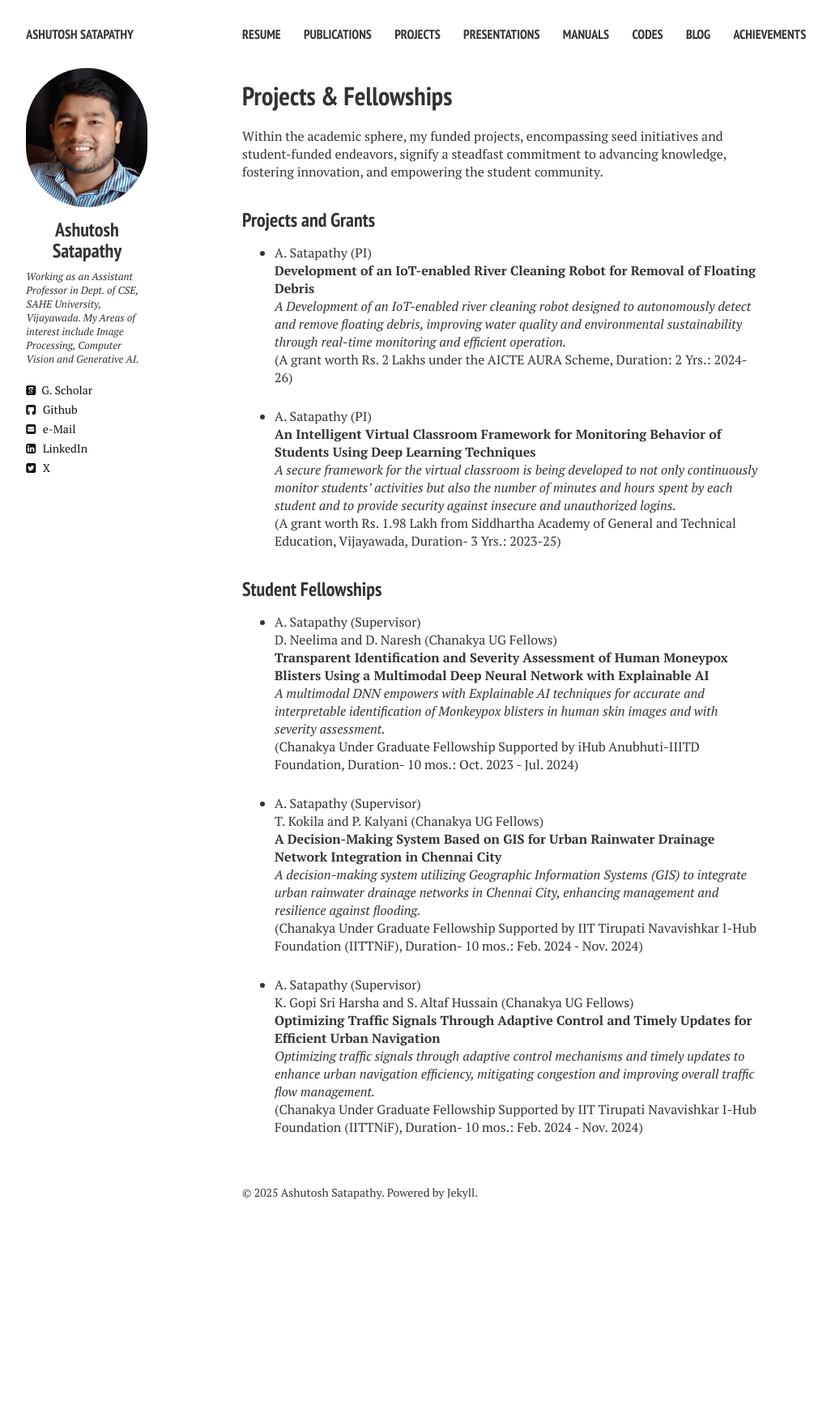
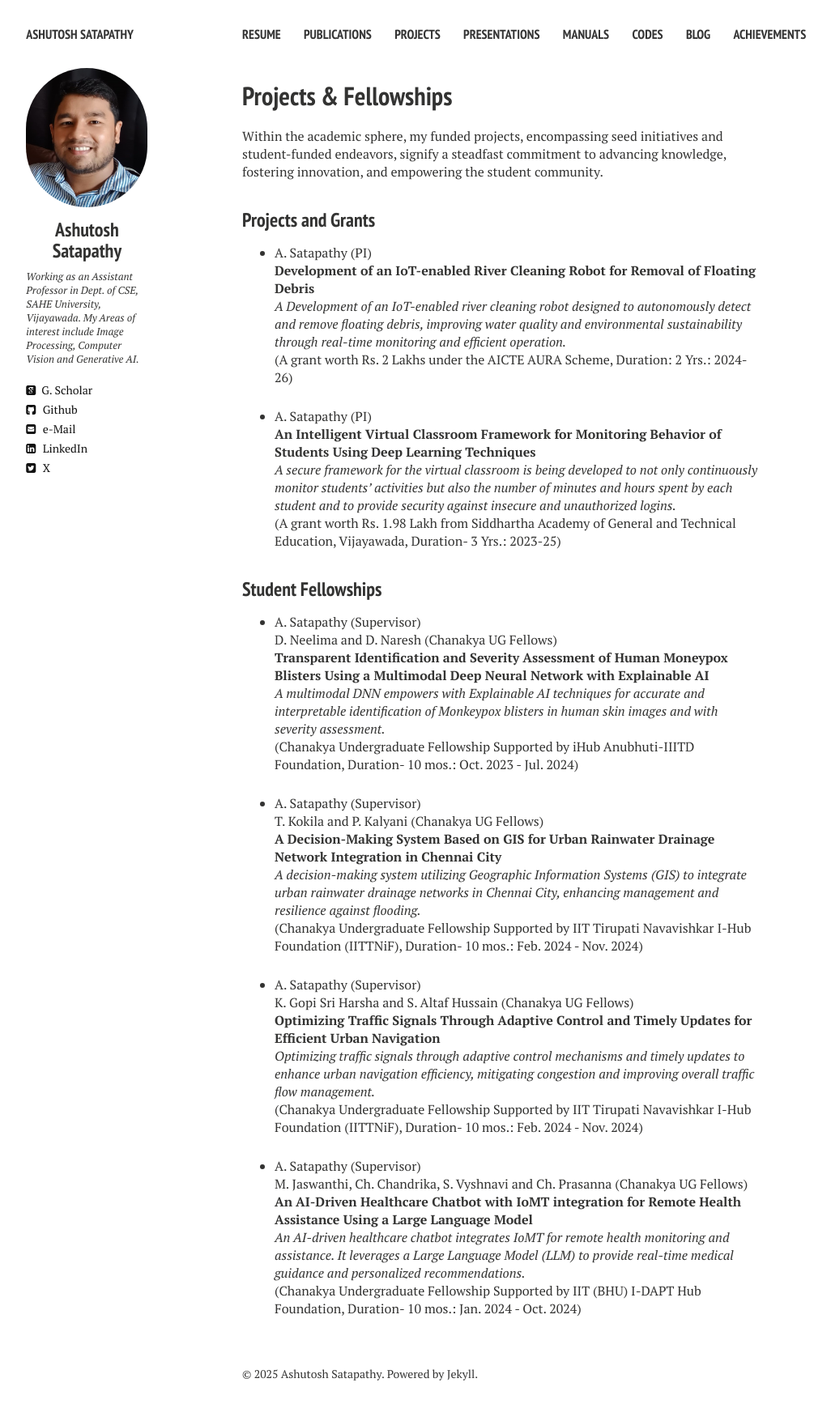
Before and after one commit to ashutoshsatapathy1990/ashutoshsatapathy1990.github.io, a Jekyll site: the page built from projects.md, in a window 1280 px wide. Shown: the whole page at 81% size, without its empty margins (21-1047 px from the left). Built offline with Jekyll 4.4.1, drawn with Linux system fonts in a browser that asks for light colours; nearby versions of some CDN libraries; before the commit the page ends 1531 px from its top, so only the background shows below that.

Commit message:
Update projects.html

```diff
--- a/_layouts/projects.html
+++ b/_layouts/projects.html
@@ -109,32 +109,44 @@ A. Satapathy (PI)
 <h3 style="margin-bottom:0px;padding-top:10px;">Student Fellowships</h3>
 <ul class="biblist">
 
-<!-- Item: ashutosh2022asda -->
+<!-- Item: ashutosh2023asda -->
 <li ><p>
 A. Satapathy (Supervisor)<br/>
 D. Neelima and D. Naresh (Chanakya UG Fellows)
 <br><b>Transparent Identification and Severity Assessment of Human Moneypox Blisters Using a Multimodal Deep Neural Network with Explainable AI</b><br>
 <i>A multimodal DNN empowers with Explainable AI techniques for accurate and interpretable identification of Monkeypox blisters in human skin images and with severity assessment.</i>
 <br/>
-(Chanakya Under Graduate Fellowship Supported by iHub Anubhuti-IIITD Foundation, Duration- 10 mos.: Oct. 2023 - Jul. 2024)<br/>
+(Chanakya Undergraduate Fellowship Supported by iHub Anubhuti-IIITD Foundation, Duration- 10 mos.: Oct. 2023 - Jul. 2024)<br/>
 </p>
-<!-- Item: ashutosh2022asdb -->
+</li>
+<!-- Item: ashutosh2024asda -->
 <li ><p>
 A. Satapathy (Supervisor)<br/>
 T. Kokila and P. Kalyani (Chanakya UG Fellows)
 <br><b>A Decision-Making System Based on GIS for Urban Rainwater Drainage Network Integration in Chennai City</b><br>
 <i>A decision-making system utilizing Geographic Information Systems (GIS) to integrate urban rainwater drainage networks in Chennai City, enhancing management and resilience against flooding.</i>
 <br/>
-(Chanakya Under Graduate Fellowship Supported by IIT Tirupati Navavishkar I-Hub Foundation (IITTNiF), Duration- 10 mos.: Feb. 2024 - Nov. 2024)<br/>
+(Chanakya Undergraduate Fellowship Supported by IIT Tirupati Navavishkar I-Hub Foundation (IITTNiF), Duration- 10 mos.: Feb. 2024 - Nov. 2024)<br/>
 </p>
 </li>
-	<li ><p>
+<!-- Item: ashutosh2024asdb -->
+<li ><p>
 A. Satapathy (Supervisor)<br/>
 K. Gopi Sri Harsha and S. Altaf Hussain (Chanakya UG Fellows)
 <br><b>Optimizing Traffic Signals Through Adaptive Control and Timely Updates for Efficient Urban Navigation</b><br>
 <i>Optimizing traffic signals through adaptive control mechanisms and timely updates to enhance urban navigation efficiency, mitigating congestion and improving overall traffic flow management.</i>
 <br/>
-(Chanakya Under Graduate Fellowship Supported by IIT Tirupati Navavishkar I-Hub Foundation (IITTNiF), Duration- 10 mos.: Feb. 2024 - Nov. 2024)<br/>
+(Chanakya Undergraduate Fellowship Supported by IIT Tirupati Navavishkar I-Hub Foundation (IITTNiF), Duration- 10 mos.: Feb. 2024 - Nov. 2024)<br/>
+</p>
+</li>
+<!-- Item: ashutosh2024asdc -->
+<li ><p>
+A. Satapathy (Supervisor)<br/>
+M. Jaswanthi, Ch. Chandrika, S. Vyshnavi and Ch. Prasanna (Chanakya UG Fellows)
+<br><b>An AI-Driven Healthcare Chatbot with IoMT integration for Remote Health Assistance Using a Large Language Model</b><br>
+<i>An AI-driven healthcare chatbot integrates IoMT for remote health monitoring and assistance. It leverages a Large Language Model (LLM) to provide real-time medical guidance and personalized recommendations.</i>
+<br/>
+(Chanakya Undergraduate Fellowship Supported by IIT (BHU) I-DAPT Hub Foundation, Duration- 10 mos.: Jan. 2024 - Oct. 2024)<br/>
 </p>
 </li>
 </ul>
```
